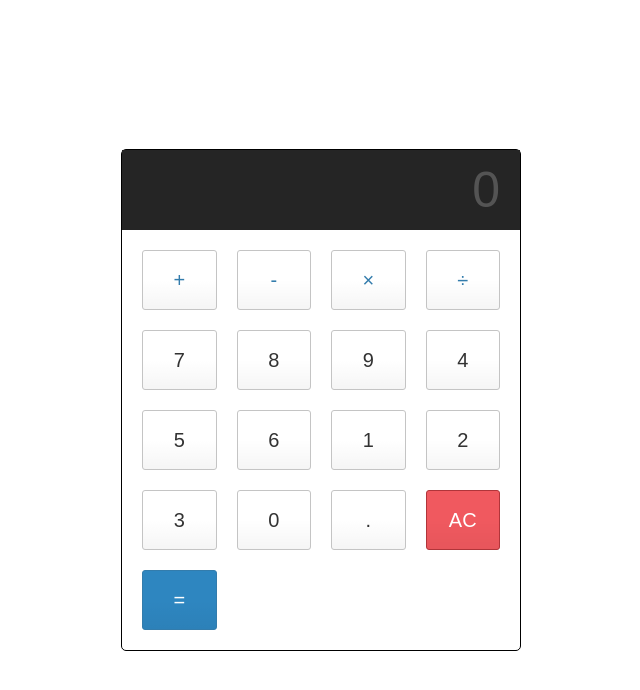
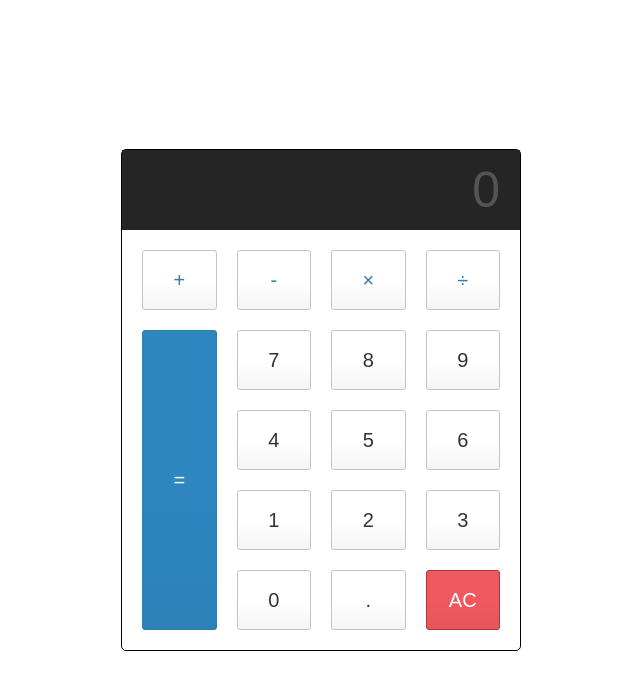
Before and after one commit to pradnya-gawai/calculator, a plain HTML site: page index.html in a window 1280 px wide. Shown: the whole page, without its empty margins (319-959 px from the left). Drawn offline with Linux system fonts and the light colour scheme.

Commit message:
,equal-sign class positioned using grid start and grid row end

```diff
--- a/style.css
+++ b/style.css
@@ -87,3 +87,9 @@ button:hover
 	grid-column-gap: 20px;
 	padding: 20px;
 }
+.equal-sign
+{
+	height: 100%;
+	grid-row-start: 2;
+	grid-row-end: 6;
+}
```
